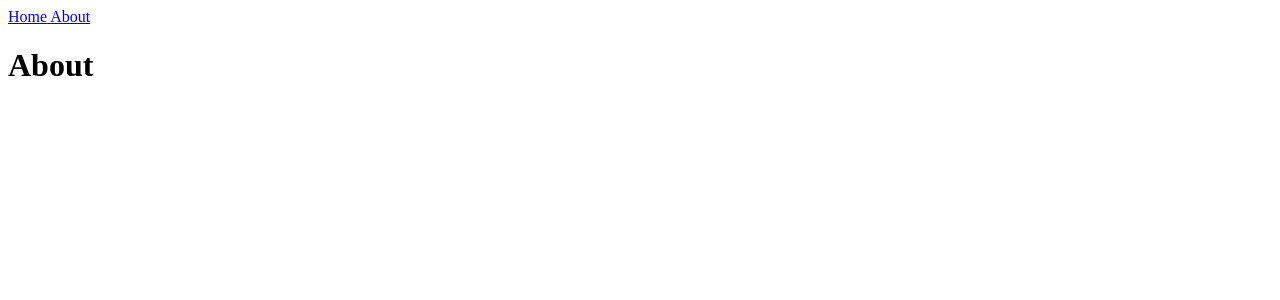
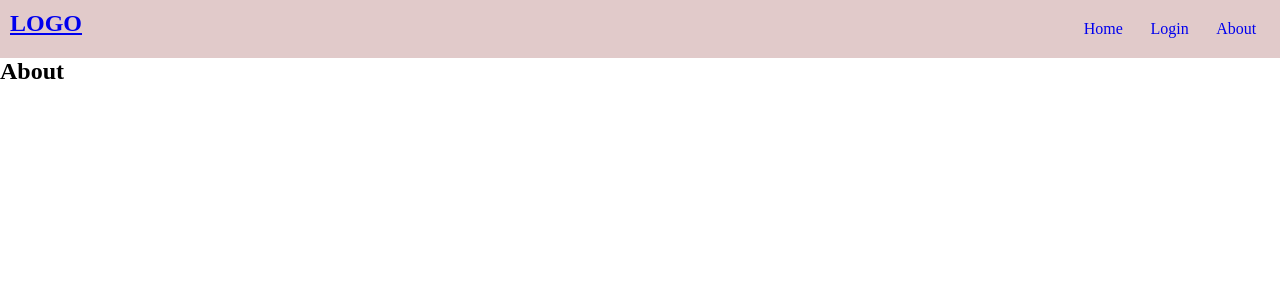
Before and after one commit to py-pankaj-ydv-7/Learning-React-js-step-by-step, a React (Vite) app in the folder react-router/react-router-7-tut/: page /about in a window 1280 px wide. Shown: the top 300 px of the page. Built offline with nearby package versions, Linux system fonts and the light colour scheme.

Commit message:
make header with the help of react-router

```diff
--- a/react-router/react-router-7-tut/src/App.jsx
+++ b/react-router/react-router-7-tut/src/App.jsx
@@ -1,6 +1,8 @@
-import {Route, Routes, Link} from "react-router"
-import Home from "./Home"
-import About from "./About"
+// import {Route, Routes, Link} from "react-router"
+// import Home from "./Home"
+// import About from "./About"
+
+import Header from "./HeaderWithReactRouter/Header"
 
 
 function App() {
@@ -8,12 +10,13 @@ function App() {
 
   return (
     <>
-     <Link to="/"> Home</Link>
+     {/* <Link to="/"> Home</Link>
      <Link to="/about"> About</Link>
       <Routes>
         <Route path="/" element={<Home/>}/>
         <Route path="/about" element={<About/>}/>
-      </Routes>
+      </Routes> */}
+      <Header/>
     </>
   )
 }
--- /dev/null
+++ b/react-router/react-router-7-tut/src/HeaderWithReactRouter/About.jsx
@@ -0,0 +1,10 @@
+
+
+export default function About() {
+  return (
+    <div>
+        <h2>About</h2>
+
+    </div>
+  )
+}
--- /dev/null
+++ b/react-router/react-router-7-tut/src/HeaderWithReactRouter/Header.jsx
@@ -0,0 +1,24 @@
+import { Route, Routes } from "react-router"
+import Home from "./Home"
+import Login from "./Login"
+import About from "./About"
+import NavBar from "./NavBar"
+
+
+function Header() {
+  return (
+    <div>
+
+      <NavBar/>
+        <Routes>
+            <Route path="/" element={<Home/>} />
+            <Route path="/login" element={<Login/>} />
+            <Route path="/about" element={<About/>} />
+
+        </Routes>
+
+    </div>
+  )
+}
+
+export default Header
--- /dev/null
+++ b/react-router/react-router-7-tut/src/HeaderWithReactRouter/Home.jsx
@@ -0,0 +1,10 @@
+
+
+export default function Home() {
+  return (
+    <div>
+        <h2>Home</h2>
+
+    </div>
+  )
+}
--- /dev/null
+++ b/react-router/react-router-7-tut/src/HeaderWithReactRouter/Login.jsx
@@ -0,0 +1,10 @@
+
+
+export default function Login() {
+  return (
+    <div>
+        <h2>Login</h2>
+
+    </div>
+  )
+}
--- /dev/null
+++ b/react-router/react-router-7-tut/src/HeaderWithReactRouter/NavBar.jsx
@@ -0,0 +1,24 @@
+import { Link } from "react-router"
+import  './header.css'
+
+export default function NavBar() {
+  return (
+    <div className="header">
+        <div className="link" to={"/"}><Link><h2>LOGO</h2></Link></div>
+        <div >
+            <ul>
+                <li>
+                    <Link className="link" to={"/"}>Home</Link>
+                </li>
+                <li>
+                    <Link className="link" to={"/login"}>Login</Link>
+                </li>
+                <li>
+                    <Link className="link" to={"/about"}>About</Link>
+                </li>
+            </ul>
+        </div>
+
+    </div>
+  )
+}
--- /dev/null
+++ b/react-router/react-router-7-tut/src/HeaderWithReactRouter/header.css
@@ -0,0 +1,46 @@
+*{
+    margin: 0px;
+    padding: 0px;
+    box-sizing: border-box;
+}
+
+.header{
+    display: flex;
+    justify-content: space-between;
+    padding: 10px;
+    background-color: #e1caca;
+}
+
+
+
+
+.header ul{
+    display: flex;
+    list-style-type: none;
+    width: 200px;
+    margin: auto;
+    list-style: none;
+    justify-content: space-around;
+}
+
+.header ul li{
+    padding: 10px;
+}
+
+.header .link h2{
+    margin: 0;
+}
+
+.header .link {
+    text-decoration: none;
+}
+.link2 h2{
+    text-decoration: none;
+    font-size: 140px;
+}
+
+/* .link h2{
+    text-decoration: none;
+    list-style: none;
+
+} */
```
